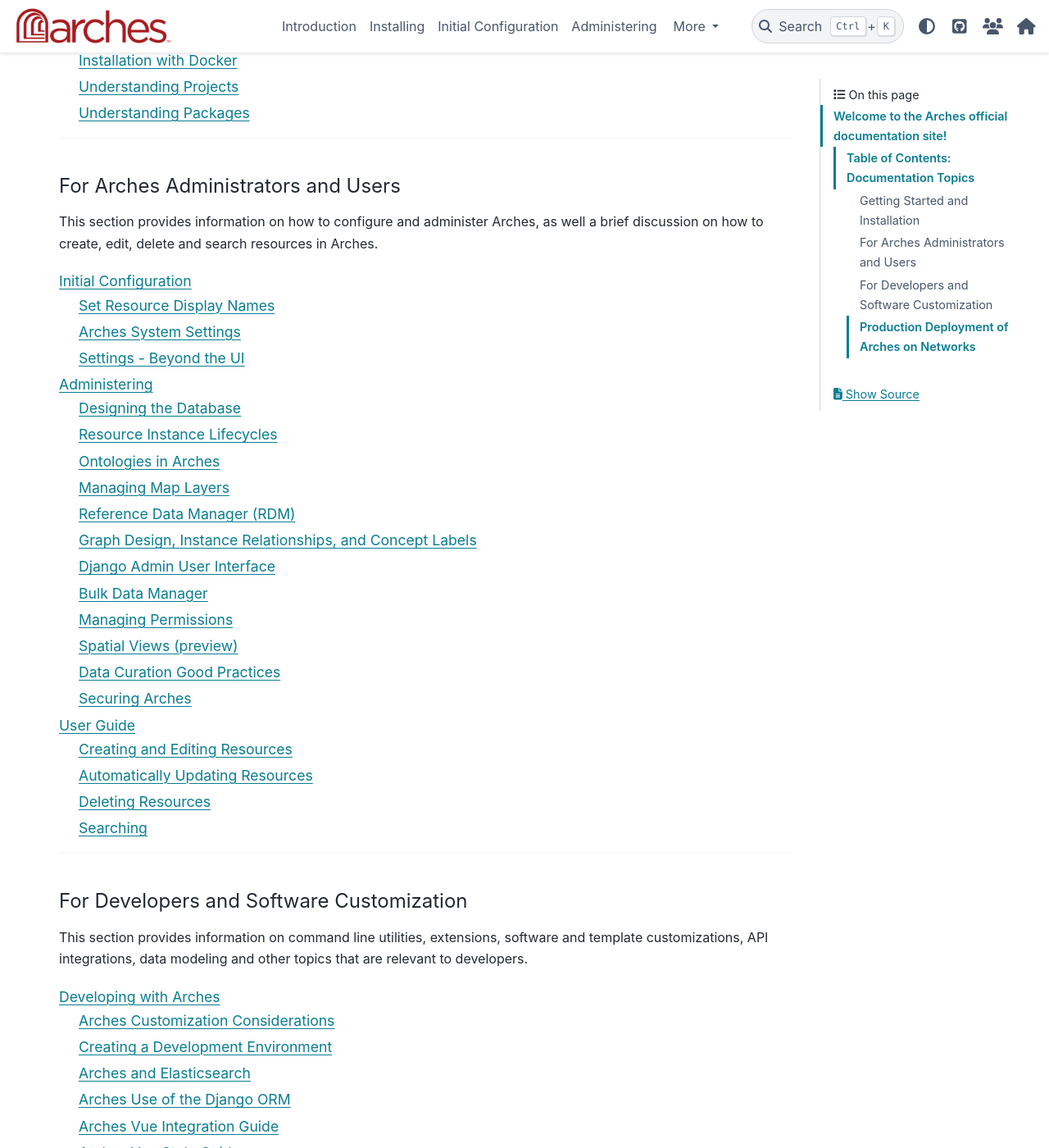
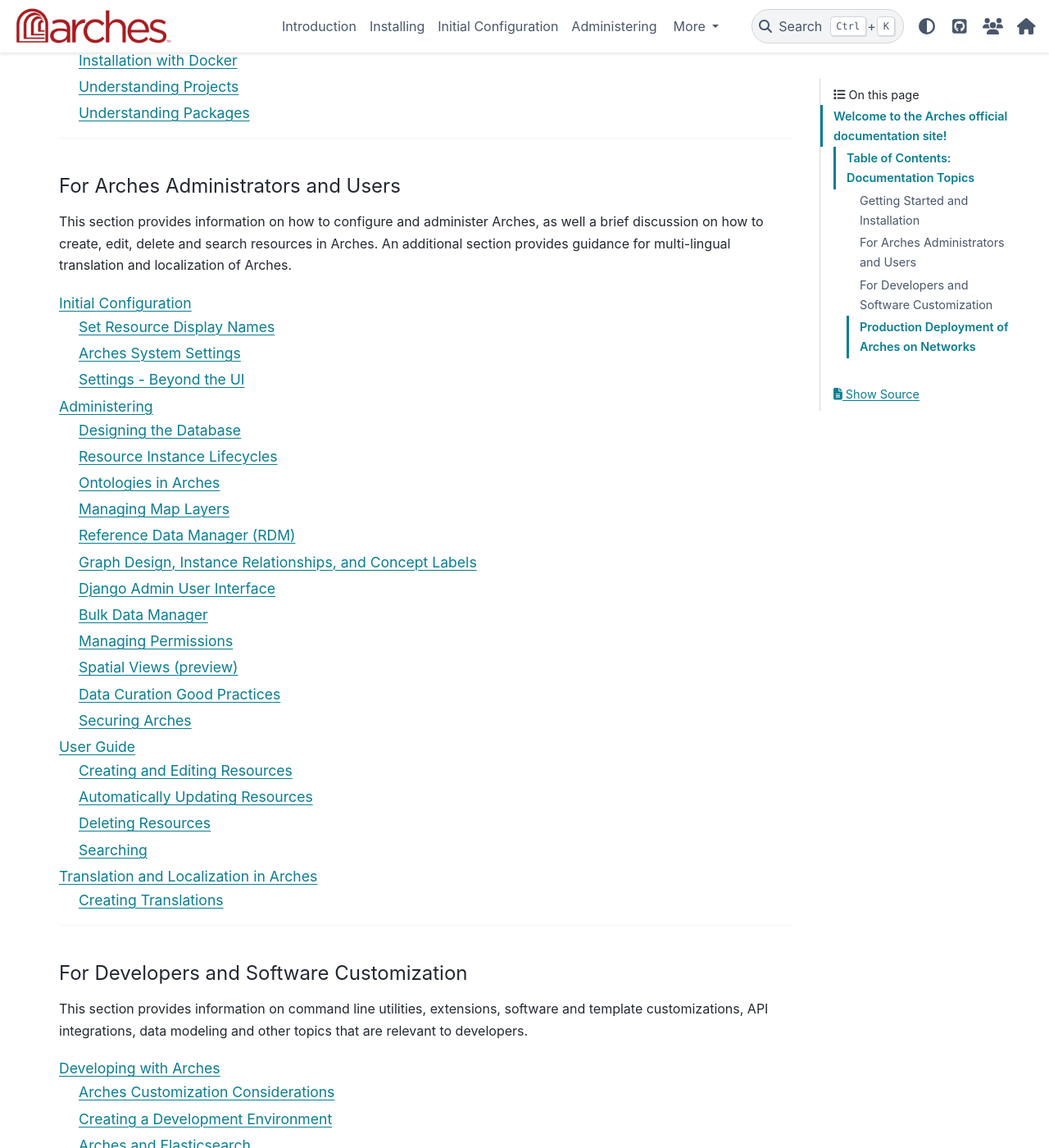
Before and after one commit to archesproject/arches-docs, a Sphinx documentation site: the page built from docs/index.rst, in a window 1280 px wide and 1400 px high, scrolled down 1031 px. Shown: the whole window at 82% size. Built offline with Sphinx 7.4.7 and the PyData theme 0.15.4, drawn with Linux system fonts in a browser that asks for light colours.

Commit message:
Add localization section and navigation

```diff
--- a/docs/index.rst
+++ b/docs/index.rst
@@ -36,7 +36,7 @@
 For Arches Administrators and Users
 -----------------------------------
 
-This section provides information on how to configure and administer Arches, as well a brief discussion on how to create, edit, delete and search resources in Arches.
+This section provides information on how to configure and administer Arches, as well a brief discussion on how to create, edit, delete and search resources in Arches. An additional section provides guidance for multi-lingual translation and localization of Arches.
 
 .. toctree::
     :maxdepth: 2
@@ -44,6 +44,7 @@
     configuring/index
     administering/index
     user-guide/index
+    localization/index
 
 -----------------------------------
 
```
Also changed, not shown: docs/localization/creating-translations.rst (added, +18 -0 lines), docs/localization/index.rst (added, +12 -0 lines).
